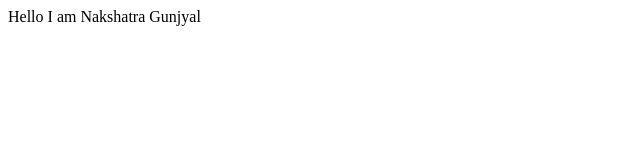
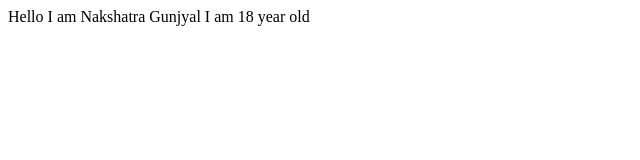
Before and after one commit to NGunjyal/Nakshatra-Gunjyal-site, a plain HTML site: page index..html in a window 1280 px wide. Shown: the whole page, without its empty margins (0-640 px from the left). Drawn offline with Linux system fonts and the light colour scheme.

Commit message:
Update index..html

```diff
--- a/index..html
+++ b/index..html
@@ -8,6 +8,7 @@
 </head>
 <body>
     Hello I am Nakshatra Gunjyal
+    I am 18 year old
 
 </body>
 </html>
```
